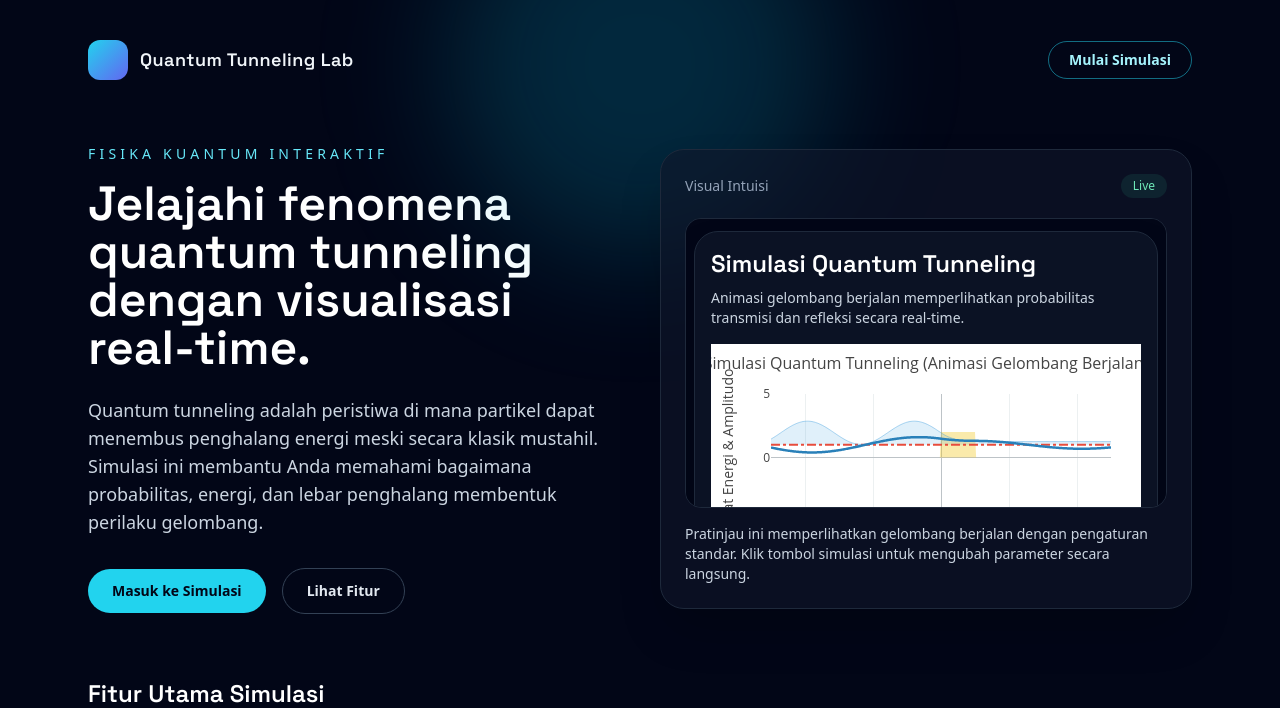
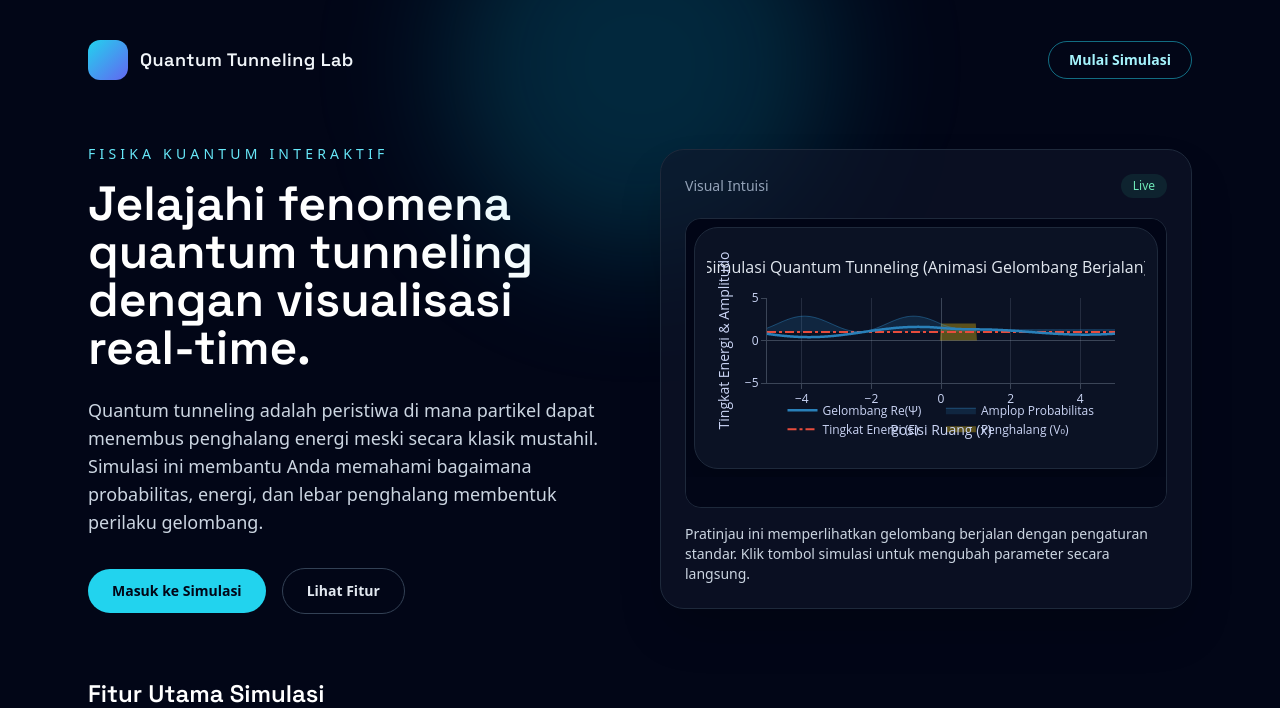
Before and after one commit to ZidanIndra/quantum-tunneling, a Flask app: page / in a window 1280 px wide. Shown: the top 708 px of the page. Run offline with Flask 3, Linux system fonts and the light colour scheme; some libraries are stand-ins or nearby versions.

Commit message:
refactor simulation layout for embed support and improve styling in index.html and landing.html

```diff
--- a/static/js/script.js
+++ b/static/js/script.js
@@ -1,5 +1,6 @@
 // Menunggu DOM ter-load penuh
 document.addEventListener("DOMContentLoaded", () => {
+  const isEmbed = document.body.dataset.embed === "1";
   // 1. Pemetaan Referensi Elemen UI
   const sliders = {
     E: document.getElementById("energy-slider"),
@@ -296,36 +297,53 @@ document.addEventListener("DOMContentLoaded", () => {
     // Konfigurasi Tata Letak Grafik
     const layout = {
       title: {
-        text: "Simulasi Quantum Tunneling (Animasi Gelombang Berjalan)",
-        font: { size: 16 },
+        text: isEmbed
+          ? ""
+          : "Simulasi Quantum Tunneling (Animasi Gelombang Berjalan)",
+        font: { size: 16, color: "#e2e8f0" },
       },
       xaxis: {
         title: "Posisi Ruang (x)",
         range: viewState.xRange,
         zeroline: true,
-        zerolinecolor: "#bdc3c7",
+        zerolinecolor: "rgba(148, 163, 184, 0.35)",
         showgrid: true,
-        gridcolor: "#ecf0f1",
+        gridcolor: "rgba(148, 163, 184, 0.18)",
+        linecolor: "rgba(148, 163, 184, 0.35)",
+        tickcolor: "rgba(148, 163, 184, 0.35)",
+        tickfont: { color: "#cbd5f5" },
+        titlefont: { color: "#cbd5f5" },
       },
       yaxis: {
         title: "Tingkat Energi & Amplitudo",
         range: viewState.yRange,
         zeroline: true,
-        zerolinecolor: "#bdc3c7",
+        zerolinecolor: "rgba(148, 163, 184, 0.35)",
+        gridcolor: "rgba(148, 163, 184, 0.18)",
+        linecolor: "rgba(148, 163, 184, 0.35)",
+        tickcolor: "rgba(148, 163, 184, 0.35)",
+        tickfont: { color: "#cbd5f5" },
+        titlefont: { color: "#cbd5f5" },
       },
-      margin: { t: 50, l: 60, r: 30, b: 60 },
-      showlegend: true,
+      margin: { t: isEmbed ? 30 : 50, l: 60, r: 30, b: isEmbed ? 40 : 60 },
+      showlegend: !isEmbed,
       legend: {
         orientation: "h",
         y: -0.15,
         x: 0.5,
         xanchor: "center",
+        font: { color: "#cbd5f5" },
       },
       dragmode: "pan",
       uirevision: "view",
-      plot_bgcolor: "#ffffff",
-      paper_bgcolor: "#ffffff",
+      plot_bgcolor: "rgba(15, 23, 42, 0)",
+      paper_bgcolor: "rgba(15, 23, 42, 0)",
       hovermode: "x",
+      hoverlabel: {
+        bgcolor: "rgba(15, 23, 42, 0.95)",
+        bordercolor: "rgba(148, 163, 184, 0.4)",
+        font: { color: "#e2e8f0" },
+      },
     };
 
     const config = {
--- a/templates/index.html
+++ b/templates/index.html
@@ -1,5 +1,5 @@
 <!doctype html>
-<html lang="id">
+<html lang="id" class="h-full">
     <head>
         <meta charset="UTF-8" />
         <meta name="viewport" content="width=device-width, initial-scale=1.0" />
@@ -11,7 +11,10 @@
         />
         <script src="https://cdn.plot.ly/plotly-2.24.1.min.js"></script>
     </head>
-    <body class="min-h-screen bg-slate-950 text-slate-100">
+    <body
+        class="min-h-screen bg-slate-950 text-slate-100 {% if is_embed %}h-full overflow-hidden{% endif %}"
+        data-embed="{{ '1' if is_embed else '0' }}"
+    >
         {% set is_embed = embed | default(false) %}
         <div class="relative overflow-hidden">
             {% if not is_embed %}
@@ -44,14 +47,15 @@
             </header>
 
             <main
-                class="{% if is_embed %}px-2 py-3{% else %}mx-auto max-w-6xl px-6 pb-16 pt-10{% endif %}"
+                class="{% if is_embed %}px-2 py-2{% else %}mx-auto max-w-6xl px-6 pb-16 pt-10{% endif %}"
             >
                 <div
                     class="{% if is_embed %}space-y-4{% else %}grid gap-8 lg:grid-cols-3{% endif %}"
                 >
                     <section
-                        class="{% if is_embed %}rounded-3xl border border-slate-800 bg-slate-900/70 p-4 shadow-2xl{% else %}lg:col-span-2 rounded-3xl border border-slate-800 bg-slate-900/70 p-6 shadow-2xl{% endif %}"
+                        class="{% if is_embed %}rounded-3xl border border-slate-800 bg-slate-900/70 p-3 shadow-2xl overflow-hidden{% else %}lg:col-span-2 rounded-3xl border border-slate-800 bg-slate-900/70 p-6 shadow-2xl{% endif %}"
                     >
+                        {% if not is_embed %}
                             <div class="flex items-start justify-between gap-4">
                                 <div>
                                     <h1
@@ -62,7 +66,8 @@
                                     </h1>
                                     <p class="mt-2 text-sm text-slate-300">
                                         Animasi gelombang berjalan memperlihatkan
-                                    probabilitas transmisi dan refleksi secara real-time.
+                                        probabilitas transmisi dan refleksi secara
+                                        real-time.
                                     </p>
                                 </div>
                                 <span
@@ -70,9 +75,10 @@
                                     >Live</span
                                 >
                             </div>
+                        {% endif %}
                         <div
                             id="plot-container"
-                            class="{% if is_embed %}mt-4 h-64 w-full sm:h-72{% else %}mt-6 h-[420px] w-full{% endif %}"
+                            class="{% if is_embed %}mt-2 h-52 w-full sm:h-56{% else %}mt-6 h-[420px] w-full{% endif %}"
                         ></div>
                         <div
                             class="{% if is_embed %}mt-4 hidden{% else %}mt-5 flex flex-wrap gap-3{% endif %}"
--- a/templates/landing.html
+++ b/templates/landing.html
@@ -87,6 +87,7 @@
                                 src="/simulate?embed=1"
                                 class="h-72 w-full"
                                 loading="lazy"
+                                scrolling="no"
                                 frameborder="0"
                             ></iframe>
                         </div>
```
Lines whose indentation alone changed are shown as unchanged.
